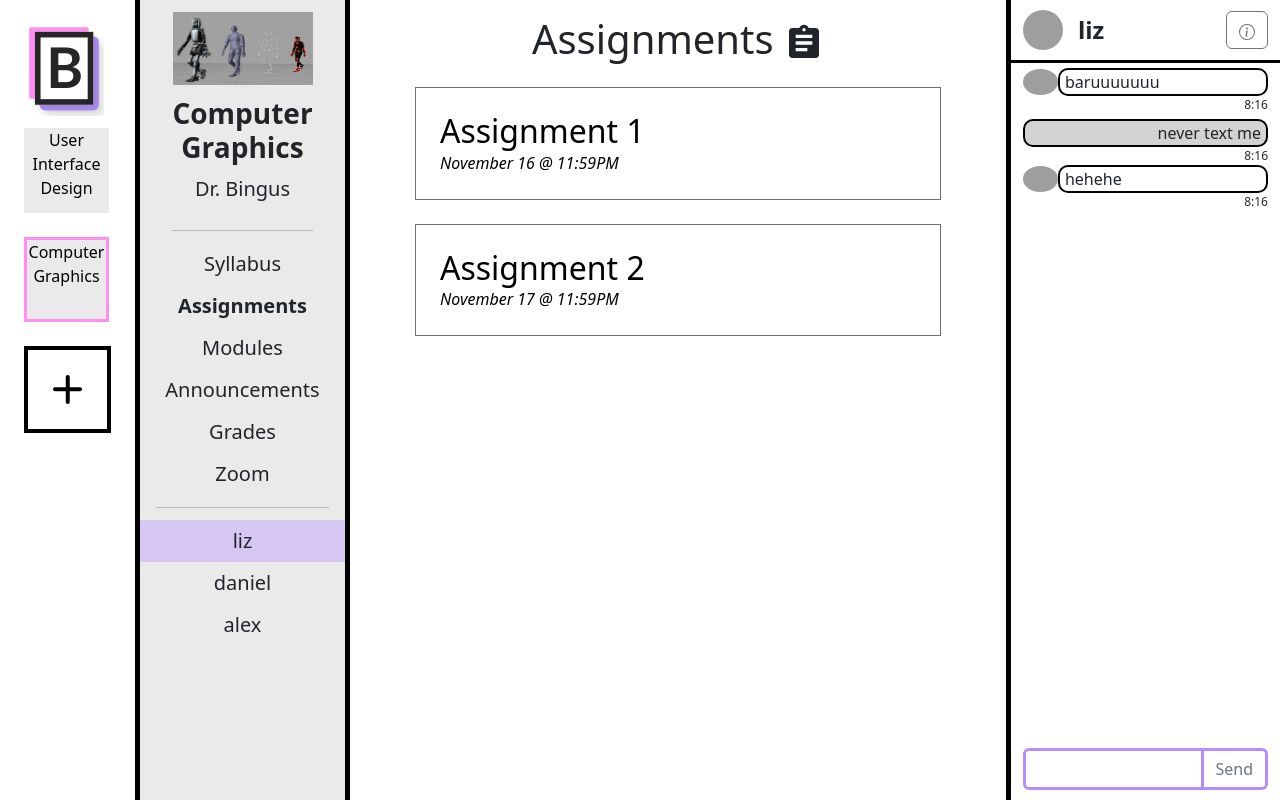
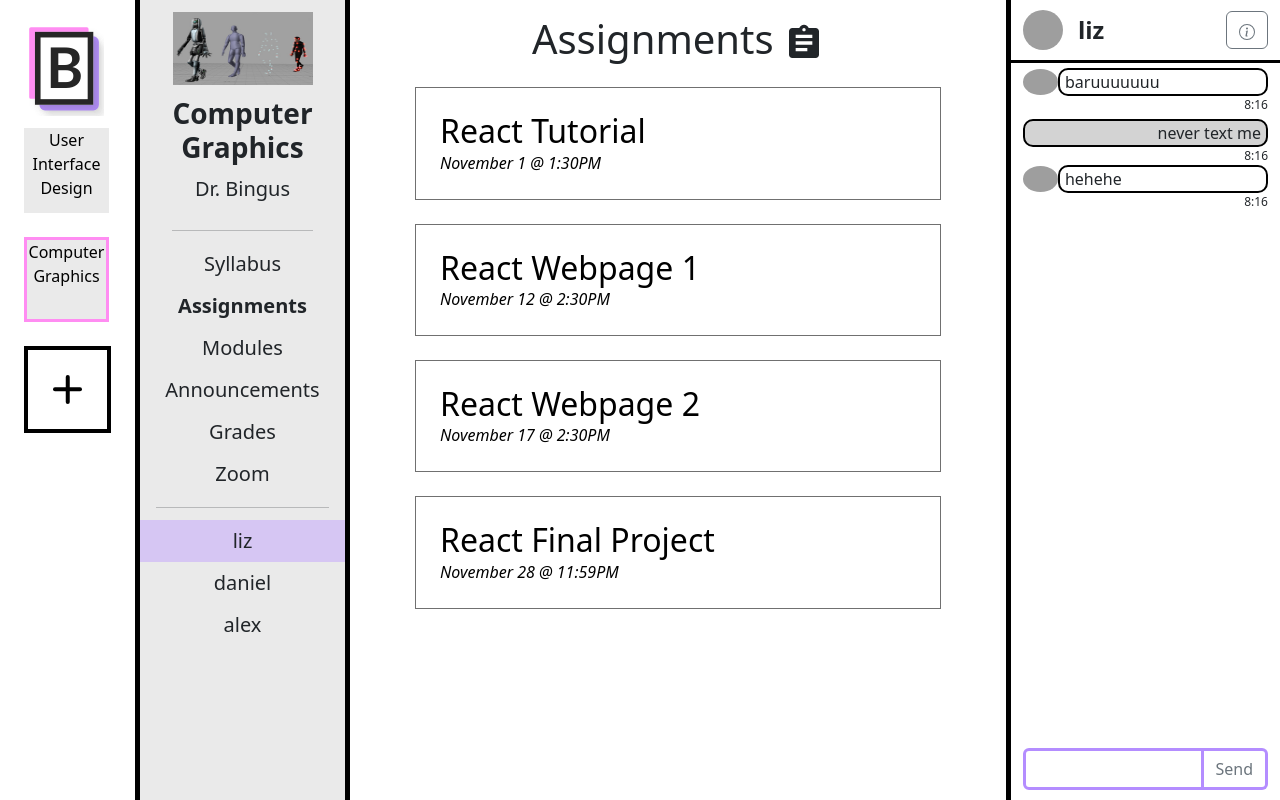
Before and after one commit to corncob567/AlternaCanvas, a React (Create React App) app: page /ui/assignments in a window 1280 px wide. Built offline with nearby package versions, Linux system fonts and the light colour scheme; grey boxes are pictures that could not be loaded; a web font is replaced by a local one.

Commit message:
Assignments dynamic routing

```diff
--- a/src/components/pages/assignments/assignments.jsx
+++ b/src/components/pages/assignments/assignments.jsx
@@ -1,24 +1,40 @@
-import React from 'react';
-import { Link } from 'react-router-dom';
-import '../../../styles/main.scss';
-import { MdAssignment } from 'react-icons/md';
-import Assignment from './Assignment';
-import { useOutletContext } from 'react-router';
+import React from "react";
+import { Link, useLocation } from "react-router-dom";
+import "../../../styles/main.scss";
+import { MdAssignment } from "react-icons/md";
+import Assignment from "./Assignment";
+import { useOutletContext } from "react-router";
 
-const Assignments = (props) => {
+const Assignments = props => {
   const courseId = props.courseId;
-    const [user, setChatData, courseInfo] = useOutletContext();
-    console.log(courseInfo)
+  const [user, courseInfo] = useOutletContext();
+
+  const location = useLocation();
+  const currentCourse = location.pathname.split("/")[1];
+
   return (
-        <div className='pageWrapper'>
-            <h1 className='pageTitle'>Assignments <MdAssignment/></h1>
-            <div className='assignments--assignmentList'>
-                <Link to="1" style={{ textDecoration: 'none', color: 'black' }}>
-                    <Assignment assignmentID="1" assignmentName="Assignment 1" dueDate="November 16" dueTime="11:59PM" setChatData={setChatData} user={user}/>
+    <div className="pageWrapper">
+      <h1 className="pageTitle">
+        Assignments <MdAssignment />
+      </h1>
+      <div className="assignments--assignmentList">
+        {courseInfo[currentCourse].assignments.map(assign => {
+          return (
+            <Link
+              to={`${assign.id}`}
+              style={{ textDecoration: "none", color: "black" }}
+            >
+              <Assignment
+                assignmentID={assign.id}
+                assignmentName={assign.name}
+                dueDate={assign.dueDate}
+                dueTime={assign.dueTime}
+                setChatData={props.setChatData}
+                user={user}
+              />
             </Link>
-                <Link to="2" style={{ textDecoration: 'none', color: 'black' }}>
-                    <Assignment assignmentID="2" assignmentName="Assignment 2" dueDate="November 17" dueTime="11:59PM" setChatData={setChatData} user={user}/>
-                </Link>
+          );
+        })}
       </div>
     </div>
   );
--- a/src/components/pages/assignments/assignmentsPage.jsx
+++ b/src/components/pages/assignments/assignmentsPage.jsx
@@ -3,9 +3,9 @@ import "../../../styles/main.scss";
 import BackArrow from "../../../assets/BackArrow";
 import { useNavigate } from "react-router-dom";
 
-const AssignmentPage = ({ assignmentID, assignmentName, dueDate, dueTime }) => {
+const AssignmentPage = ({ assignmentID, assignmentName, dueDate, dueTime, submitted }) => {
   const [requestExtension, setRequestExtension] = useState(false);
-  const [submitted, setSubmitted] = useState(false);
+  const [isSubmitted, setSubmitted] = useState(submitted);
   const [uploadType, setUploadType] = useState('file');
   const [renderSubmit, setRenderSubmit] = useState(false);
 
@@ -33,7 +33,7 @@ const AssignmentPage = ({ assignmentID, assignmentName, dueDate, dueTime }) => {
             {dueDate} @ {dueTime}
             </p>
             <div className="assignmentPage--buttonWrapper">
-            {submitted ? '' :
+            {isSubmitted ? '' :
                 <>
                     <button className="button secondary">Download Files</button>
                     <button
@@ -44,10 +44,10 @@ const AssignmentPage = ({ assignmentID, assignmentName, dueDate, dueTime }) => {
                     </button>
                 </>}
             <button
-                className={`button ${submitted ? "submitted" : "primary"}`}
+                className={`button ${isSubmitted ? "submitted" : "primary"}`}
                 onClick={() => clickSubmit()}
             >
-                {submitted ? "Submitted!" : "Submit Assignment"}
+                {isSubmitted ? "Submitted!" : "Submit Assignment"}
             </button>
             </div>
         </div>
--- a/src/index.js
+++ b/src/index.js
@@ -1,47 +1,175 @@
-import React from 'react';
-import ReactDOM from 'react-dom/client';
-import App from './App';
-import { BrowserRouter, Routes, Route, Navigate } from 'react-router-dom';
-import Syllabus from './components/pages/syllabus/Syllabus';
-import Assignments from './components/pages/assignments/Assignments';
-import Modules from './components/pages/modules/modules';
-import Announcements from './components/pages/announcements/announcements';
-import Grades from './components/pages/grades/grades';
-import AssignmentPage from './components/pages/assignments/AssignmentsPage';
-import Zoom from './components/pages/zoom/zoom';
+import React from "react";
+import ReactDOM from "react-dom/client";
+import App from "./App";
+import { BrowserRouter, Routes, Route, Navigate } from "react-router-dom";
+import Syllabus from "./components/pages/syllabus/Syllabus";
+import Assignments from "./components/pages/assignments/Assignments";
+import Modules from "./components/pages/modules/modules";
+import Announcements from "./components/pages/announcements/announcements";
+import Grades from "./components/pages/grades/grades";
+import AssignmentPage from "./components/pages/assignments/AssignmentsPage";
+import Zoom from "./components/pages/zoom/zoom";
 
-import 'bootstrap/dist/css/bootstrap.css';
+import "bootstrap/dist/css/bootstrap.css";
+const root = ReactDOM.createRoot(document.getElementById("root"));
+const courseInfo = ({
+  compg: {
+    courseName: "Computer Graphics",
+    courseProfessor: "Dr. Bingus",
+    courseImg: "compgraphics.png",
+    assignments: [{
+      id: 1,
+      name: "Assignment 1",
+      dueDate: "November 14",
+      dueTime: "11:59PM",
+      submitted: false
+    },{
+      id: 2,
+      name: "Assignment 2",
+      dueDate: "November 21",
+      dueTime: "11:59PM",
+      submitted: false
+    },{
+      id: 3,
+      name: "Assignment 3",
+      dueDate: "November 29",
+      dueTime: "11:59PM",
+      submitted: false
+    }
+  ]},
+  ui: {
+    courseName: "User Interface Design",
+    courseProfessor: "Dr. Aurisano",
+    courseImg: "uiux.png",
+    assignments: [{
+      id: 1,
+      name: "React Tutorial",
+      dueDate: "November 1",
+      dueTime: "1:30PM",
+      submitted: true
+    },{
+      id: 2,
+      name: "React Webpage 1",
+      dueDate: "November 12",
+      dueTime: "2:30PM",
+      submitted: true
+    },{
+      id: 3,
+      name: "React Webpage 2",
+      dueDate: "November 17",
+      dueTime: "2:30PM",
+      submitted: false
+    },{
+      id: 4,
+      name: "React Final Project",
+      dueDate: "November 28",
+      dueTime: "11:59PM",
+      submitted: false
+    }
+  ]},
+  seniordesign: {
+    courseName: "Senior Design",
+    courseProfessor: "Dr. Professor",
+    courseImg: "uiux.png",
+    assignments: [{
+      id: 1,
+      name: "Proposal and Groups",
+      dueDate: "September 3",
+      dueTime: "11:59PM",
+      submitted: true
+    },{
+      id: 2,
+      name: "Concept Designs",
+      dueDate: "October 3",
+      dueTime: "11:59PM",
+      submitted: true
+    },{
+      id: 3,
+      name: "Prototype A",
+      dueDate: "October 24",
+      dueTime: "11:59PM",
+      submitted: true
+    },{
+      name: "Advisor Review",
+      dueDate: "October 31",
+      dueTime: "11:59PM",
+      submitted: true
+    },{
+      name: "User Interviews",
+      dueDate: "November 13",
+      dueTime: "11:59PM",
+      submitted: true
+    },{
+      name: "Prototype B",
+      dueDate: "December 2",
+      dueTime: "11:59PM",
+      submitted: false
+    }
+  ]},
+});
 
-const root = ReactDOM.createRoot(document.getElementById('root'));
 root.render(
   <BrowserRouter>
     <Routes>
       <Route path="/" element={<Navigate replace to="/ui/syllabus" />} />
-      <Route path="/compg" element={<App/>} >
-        <Route exact path="syllabus" element={<Syllabus courseId={'compg'}/>}/>
-        <Route path="assignments" element={<Assignments courseId={'compg'}/>}/>
-        <Route path="modules" element={<Modules courseId={'compg'}/>}/>
-        <Route path="announcements" element={<Announcements courseId={'compg'}/>}/>
-        <Route path="grades" element={<Grades courseId={'compg'}/>}/>
-        <Route path="zoom" element={<Zoom courseId={'compg'}/>}/>
+      <Route path="/compg" element={<App />}>
+        <Route
+          exact
+          path="syllabus"
+          element={<Syllabus courseId={"compg"} />}
+        />
+        <Route
+          path="assignments"
+          element={<Assignments courseId={"compg"} />}
+        />
+        {courseInfo["compg"].assignments.map((assign) => {
+          return (
+            <Route exact path={`assignments/${assign.id}`} element={<AssignmentPage assignmentID={assign.id} assignmentName={assign.name} dueDate={assign.dueDate} dueTime={assign.dueTime} submitted={assign.submitted} />}/>
+          );
+        })}
+        <Route path="modules" element={<Modules courseId={"compg"} />} />
+        <Route
+          path="announcements"
+          element={<Announcements courseId={"compg"} />}
+        />
+        <Route path="grades" element={<Grades courseId={"compg"} />} />
+        <Route path="zoom" element={<Zoom courseId={"compg"} />} />
       </Route>
-      <Route path="/ui" element={<App/>} >
-        <Route exact path="syllabus" element={<Syllabus courseId={'ui'}/>}/>
-        <Route exact path="assignments" element={<Assignments courseId={'ui'}/>}/>
-        <Route exact path="assignments/1" element={<AssignmentPage assignmentID="1" assignmentName="Assignment 1" dueDate="November 16" dueTime="11:59PM"/>}/>
-        <Route exact path="assignments/2" element={<AssignmentPage assignmentID="2" assignmentName="Assignment 2" dueDate="November 17" dueTime="11:59PM"/>}/>
-        <Route path="modules" element={<Modules courseId={'ui'}/>}/>
-        <Route path="announcements" element={<Announcements courseId={'ui'}/>}/>
-        <Route path="grades" element={<Grades courseId={'ui'}/>}/>
-        <Route path="zoom" element={<Zoom courseId={'ui'}/>}/>
+      <Route path="/ui" element={<App />}>
+        <Route exact path="syllabus" element={<Syllabus courseId={"ui"} />} />
+        <Route exact path="assignments" element={<Assignments courseId={"ui"} />}/>
+        {courseInfo["ui"].assignments.map((assign) => {
+          return (
+            <Route exact path={`assignments/${assign.id}`} element={<AssignmentPage assignmentID={assign.id} assignmentName={assign.name} dueDate={assign.dueDate} dueTime={assign.dueTime} submitted={assign.submitted} />}/>
+          );
+        })}
+        <Route path="modules" element={<Modules courseId={"ui"} />} />
+        <Route path="announcements" element={<Announcements courseId={"ui"} />}/>
+        <Route path="grades" element={<Grades courseId={"ui"} />} />
+        <Route path="zoom" element={<Zoom courseId={"ui"} />} />
       </Route>
-      <Route path="/seniordesign" element={<App/>} >
-        <Route exact path="syllabus" element={<Syllabus courseId={'seniordesign'}/>}/>
-        <Route path="assignments" element={<Assignments courseId={'seniordesign'}/>}/>
-        <Route path="modules" element={<Modules courseId={'seniordesign'}/>}/>
-        <Route path="announcements" element={<Announcements courseId={'seniordesign'}/>}/>
-        <Route path="grades" element={<Grades courseId={'seniordesign'}/>}/>
-        <Route path="zoom" element={<Zoom courseId={'seniordesign'}/>}/>
+      <Route path="/seniordesign" element={<App />}>
+        <Route
+          exact
+          path="syllabus"
+          element={<Syllabus courseId={"seniordesign"} />}
+        />
+        <Route
+          path="assignments"
+          element={<Assignments courseId={"seniordesign"} />}
+        />
+        {courseInfo["seniordesign"].assignments.map((assign) => {
+          return (
+            <Route exact path={`assignments/${assign.id}`} element={<AssignmentPage assignmentID={assign.id} assignmentName={assign.name} dueDate={assign.dueDate} dueTime={assign.dueTime} submitted={assign.submitted} />}/>
+          );
+        })}
+        <Route path="modules" element={<Modules courseId={"seniordesign"} />} />
+        <Route
+          path="announcements"
+          element={<Announcements courseId={"seniordesign"} />}
+        />
+        <Route path="grades" element={<Grades courseId={"seniordesign"} />} />
+        <Route path="zoom" element={<Zoom courseId={"seniordesign"} />} />
       </Route>
     </Routes>
   </BrowserRouter>
```
Lines whose indentation alone changed are shown as unchanged.
